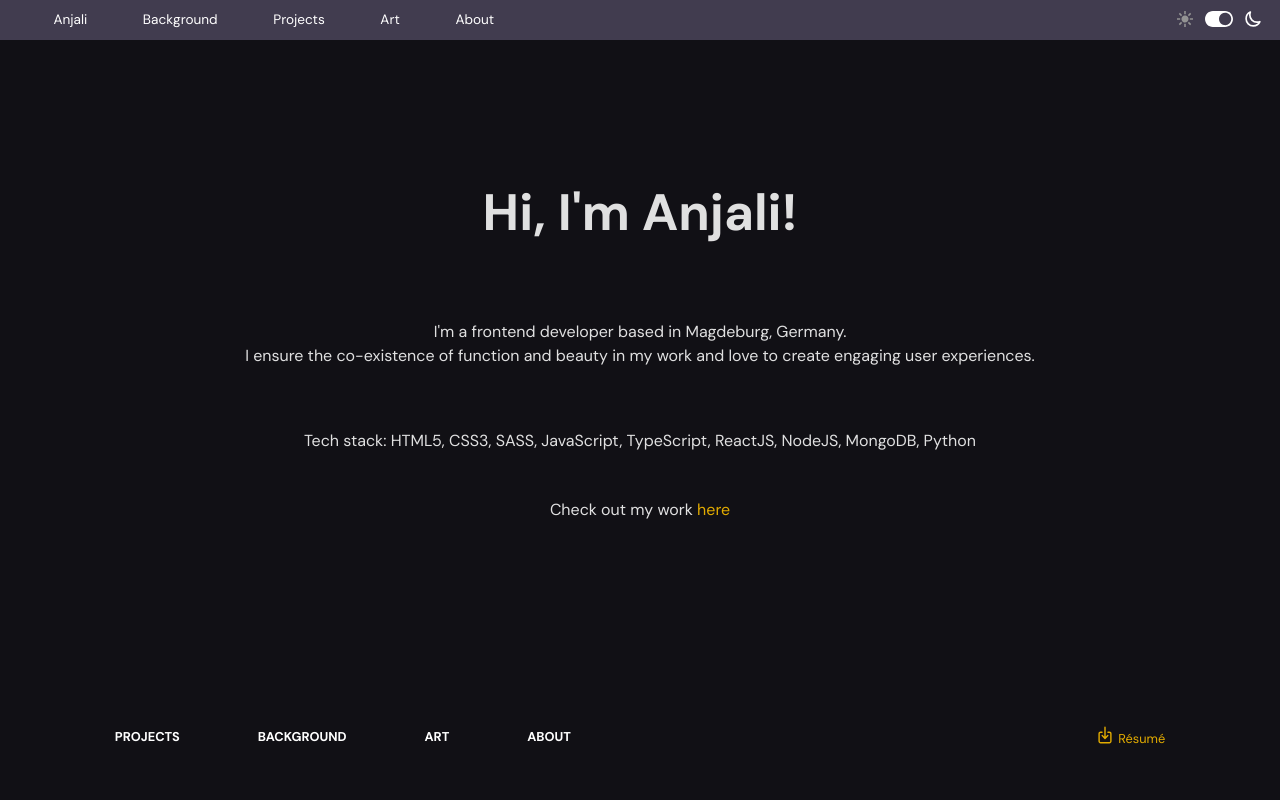
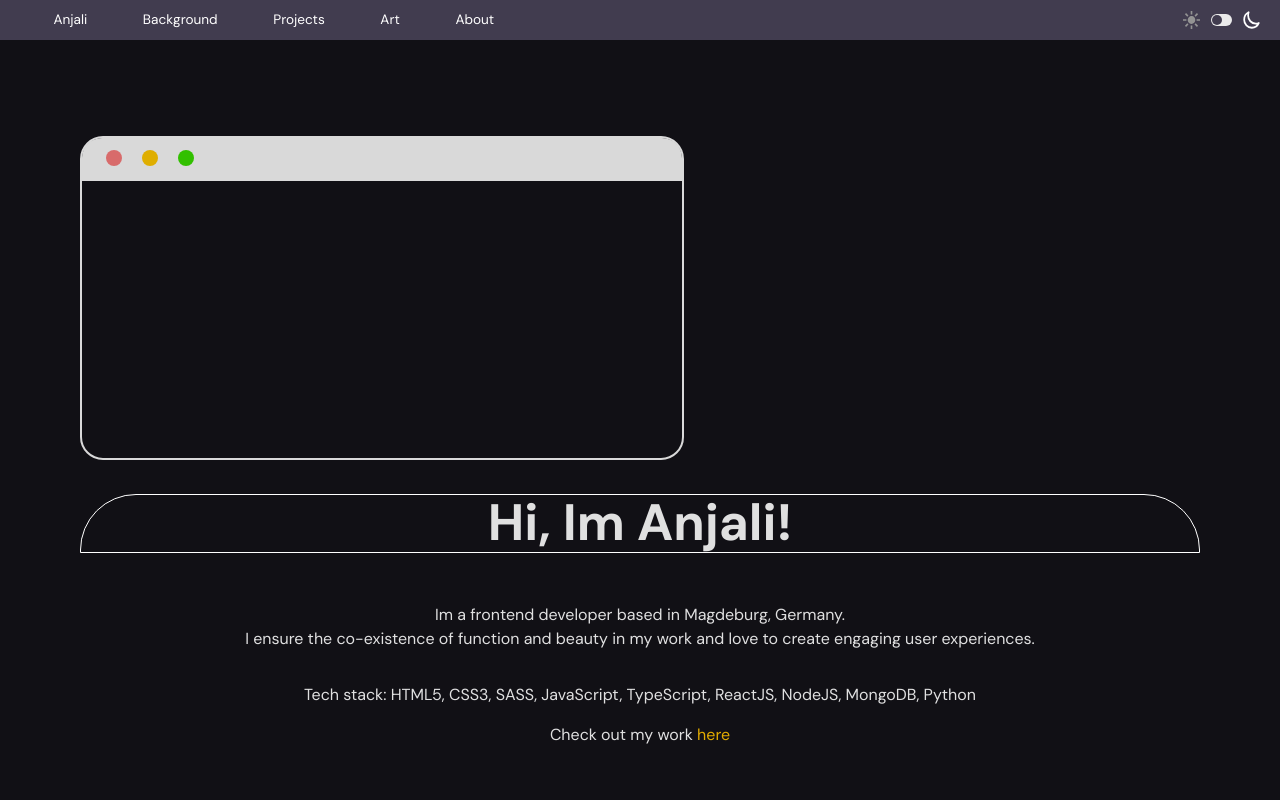
Before and after one commit to chopraanjali/chopraanjali.github.io, a React (Vite) app: page / in a window 1280 px wide. Shown: the top 800 px of the page. Built offline with nearby package versions, Linux system fonts and the light colour scheme.

Commit message:
added window pane and design

```diff
--- a/src/App.jsx
+++ b/src/App.jsx
@@ -8,9 +8,11 @@ import Contact from "./components/Pages/Contact";
 import Projects from "./components/Pages/Projects";
 import WorkExperience from "./components/Pages/WorkExperience";
 import Education from "./components/Pages/Education";
+import Art from "./components/Pages/Art";
+import WindowPane from "./components/Layout/WindowPane";
 
 function App() {
-  const [count, setCount] = useState(0);
+  // const [count, setCount] = useState(0);
 
   return (
     <>
@@ -22,6 +24,7 @@ function App() {
           <Route path="education" element={<Education />}></Route>
           <Route path="workExperience" element={<WorkExperience />}></Route>
           <Route path="projects" element={<Projects />}></Route>
+          <Route path="art" element={<Art />}></Route>
         </Routes>
 
         <Footer />
--- a/src/components/Layout/DarkLightToggle.jsx
+++ b/src/components/Layout/DarkLightToggle.jsx
@@ -1,19 +1,19 @@
 import moonIcon from "../../assets/moon-icon.svg";
 import sunIcon from "../../assets/sun-icon.svg";
-import toggleIcon from "../../assets/toggle-button-icon.svg";
 
 export default function DarkLightToggle() {
   return (
     <div className="dark-light-toggle">
-      <button>
+      <div className="toggle-child">
         <img src={sunIcon} alt="" />
-      </button>
-      <button>
-        <img src={toggleIcon} alt="" />
-      </button>
-      <button>
+      </div>
+      <div className="toggle-child toggle-switch">
+        <input type="checkbox" name="toggle" id="toggle" />
+        <label htmlFor="toggle" />
+      </div>
+      <div className="toggle-child">
         <img src={moonIcon} alt="" />
-      </button>
+      </div>
     </div>
   );
 }
--- /dev/null
+++ b/src/components/Layout/WindowPane.jsx
@@ -0,0 +1,17 @@
+export default function WindowPane() {
+  return (
+    <div className="window-container">
+      <div className="toolbar">
+        <div className="quick-action-buttons">
+          <div className="quick-action-button"></div>
+          <div className="quick-action-button"></div>
+          <div className="quick-action-button"></div>
+        </div>
+        <div className="nav-buttons">
+          <div className="nav-button nav-button-left"></div>
+          <div className="nav-button nav-button-right"></div>
+        </div>
+      </div>
+    </div>
+  );
+}
--- /dev/null
+++ b/src/components/Pages/Art.jsx
@@ -0,0 +1,3 @@
+export default function Art() {
+  return <div>ART GOES HERE!</div>;
+}
--- a/src/components/Pages/Home.jsx
+++ b/src/components/Pages/Home.jsx
@@ -1,11 +1,14 @@
 import { Link } from "react-router-dom";
+import WindowPane from "../Layout/WindowPane";
 export default function Home() {
   return (
     <>
       <div className="card">
-        <h1>Hi, I'm Anjali!</h1>
+        <WindowPane />
+
+        <h1>Hi, Im Anjali!</h1>
         <p>
-          I'm a frontend developer based in Magdeburg, Germany. <br />I ensure
+          Im a frontend developer based in Magdeburg, Germany. <br />I ensure
           the co-existence of function and beauty in my work and love to create
           engaging user experiences.
         </p>
--- a/src/index.scss
+++ b/src/index.scss
@@ -5,6 +5,7 @@
   font-style: normal;
   line-height: 1.5;
   font-size: 1rem;
+  // font-size: 62.5%;
   margin-top: 0;
   padding-top: 0;
 
@@ -21,6 +22,8 @@
 @import "./styles/navbar.scss";
 @import "./styles/footer.scss";
 @import "./styles/variables.scss";
+@import "./styles/window.scss";
+@import "./styles/toggle-switch.scss";
 
 a {
   // font-weight: 500;
@@ -42,6 +45,9 @@ body {
 
 h1 {
   font-size: 3.2em;
+  border: 1px solid white;
+  border-top-left-radius: 3.5rem;
+  border-top-right-radius: 3.5rem;
   line-height: 1.1;
 }
 
--- a/src/styles/navbar.scss
+++ b/src/styles/navbar.scss
@@ -49,18 +49,3 @@ nav ul {
     margin: 0% 3px;
   }
 }
-
-.dark-light-toggle {
-  display: flex;
-  flex-direction: row;
-  justify-content: flex-end;
-  // align-items: center;
-  button {
-    background-color: inherit;
-    border: none;
-  }
-  img {
-    height: 1rem;
-  }
-  padding-right: 1%;
-}
--- /dev/null
+++ b/src/styles/toggle-switch.scss
@@ -0,0 +1,68 @@
+.dark-light-toggle {
+  display: flex;
+  flex-direction: row;
+  justify-content: space-around;
+  align-items: center;
+  padding-right: 1.3em;
+  width: 6em;
+  //   border: 1px solid red;
+}
+
+.toggle-child {
+  display: flex;
+  //   flex-direction: row;
+  //   align-items: center;
+  //   border: 1px solid white;
+  img {
+    height: 1.1rem;
+  }
+
+  &.toggle-switch {
+    // border: 1px solid greenyellow;
+    padding-right: 0.5em;
+  }
+}
+
+label {
+  width: 1.58em;
+  height: 0.91em;
+  position: relative;
+  //   display: block;
+  background-color: #ebebeb;
+  border-radius: 0.5em;
+  cursor: pointer;
+  transition: 0.3s;
+  margin: 0;
+}
+
+label:after {
+  content: "";
+  width: 0.68em;
+  height: 0.68em;
+  position: absolute;
+  top: 0.11em;
+  left: 0.11em;
+  background-color: $background-color-dark;
+  border-radius: 0.5em;
+  transition: 0.3s;
+}
+
+input {
+  height: 0;
+  width: 0;
+  visibility: hidden;
+}
+
+// input:checked + label {
+//   background-color: #242424;
+// }
+
+input:checked + label:after {
+  left: 1.55em;
+  transform: translatex(-100%);
+  //   background: linear-gradient(180deg, #777, #3a3a3a);
+}
+
+// label:active:after {
+//   width: 300px;
+// }
--- /dev/null
+++ b/src/styles/window.scss
@@ -0,0 +1,46 @@
+.window-container {
+  background-color: $footer-background-color-dark;
+  height: 320px;
+  width: 600px;
+  // width: 110rem;
+  // height: 32rem;
+  // width: rem(1100);
+  border-radius: 23px;
+  border: 2px solid #d9d9d9;
+}
+
+.toolbar {
+  background-color: #d9d9d9;
+  position: relative;
+  height: 43px;
+  vertical-align: middle;
+  //   border: 2px solid #d9d9d9;
+  border-top-left-radius: 20px;
+  // border-top-left-radius: 3.5rem;
+  border-top-right-radius: 20px;
+
+  .quick-action-buttons {
+    display: flex;
+    justify-content: flex-start;
+    align-items: center;
+    padding: 2% 4%;
+    gap: 20px;
+  }
+
+  .quick-action-button {
+    height: 1rem;
+    width: 1rem;
+    border-radius: 50%;
+    // margin: 0% 1%;
+
+    &:nth-of-type(1) {
+      background-color: #d86b6b;
+    }
+    &:nth-of-type(2) {
+      background-color: #dfae00;
+    }
+    &:nth-of-type(3) {
+      background-color: #32c000;
+    }
+  }
+}
```
Also changed, not shown: src/styles/footer.scss (+7 -9 lines).
